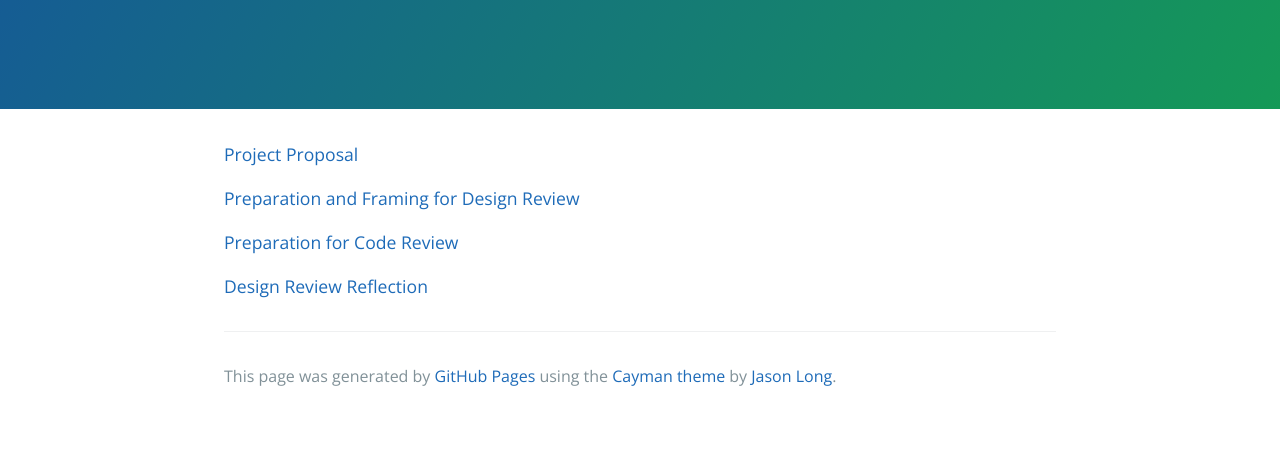
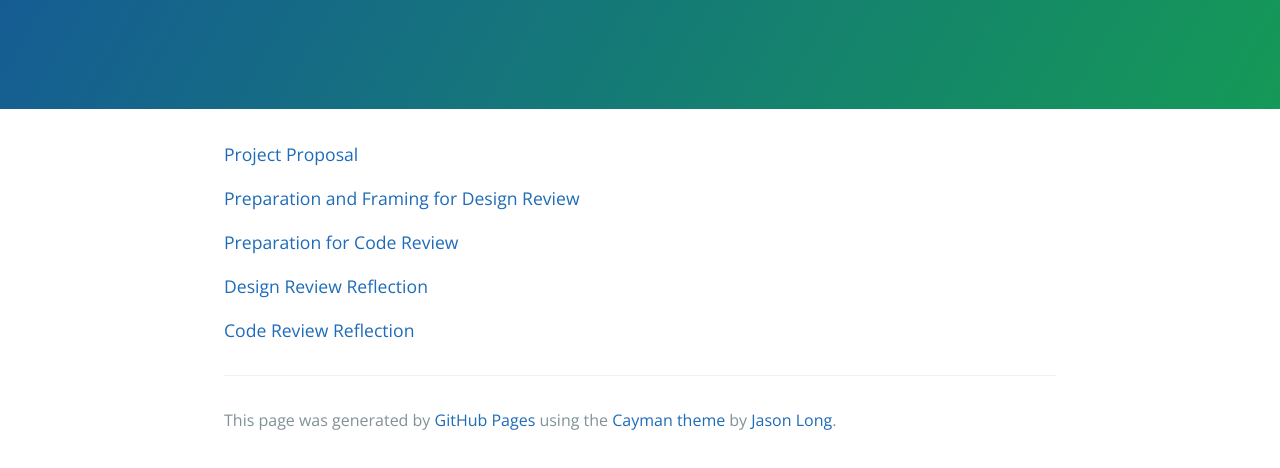
Before and after one commit to hubwayPredict/hubwayPredict.github.io, a plain HTML site: page index.html in a window 1280 px wide. Shown: the part 208-676 px from the top of the page. Drawn offline with nearby package versions, Linux system fonts and the light colour scheme.

Commit message:
added code review reflection to website

```diff
--- a/index.html
+++ b/index.html
@@ -24,6 +24,8 @@
 
 <p><a href="Files/DesignReviewReflectionSynthesis.pdf">Design Review Reflection</a></p>
 
+<p><a href="Files/CodeReviewReflection.pdf">Code Review Reflection</a></p>
+
       <footer class="site-footer">
 
         <span class="site-footer-credits">This page was generated by <a href="https://pages.github.com">GitHub Pages</a> using the <a href="https://github.com/jasonlong/cayman-theme">Cayman theme</a> by <a href="https://twitter.com/jasonlong">Jason Long</a>.</span>
```
